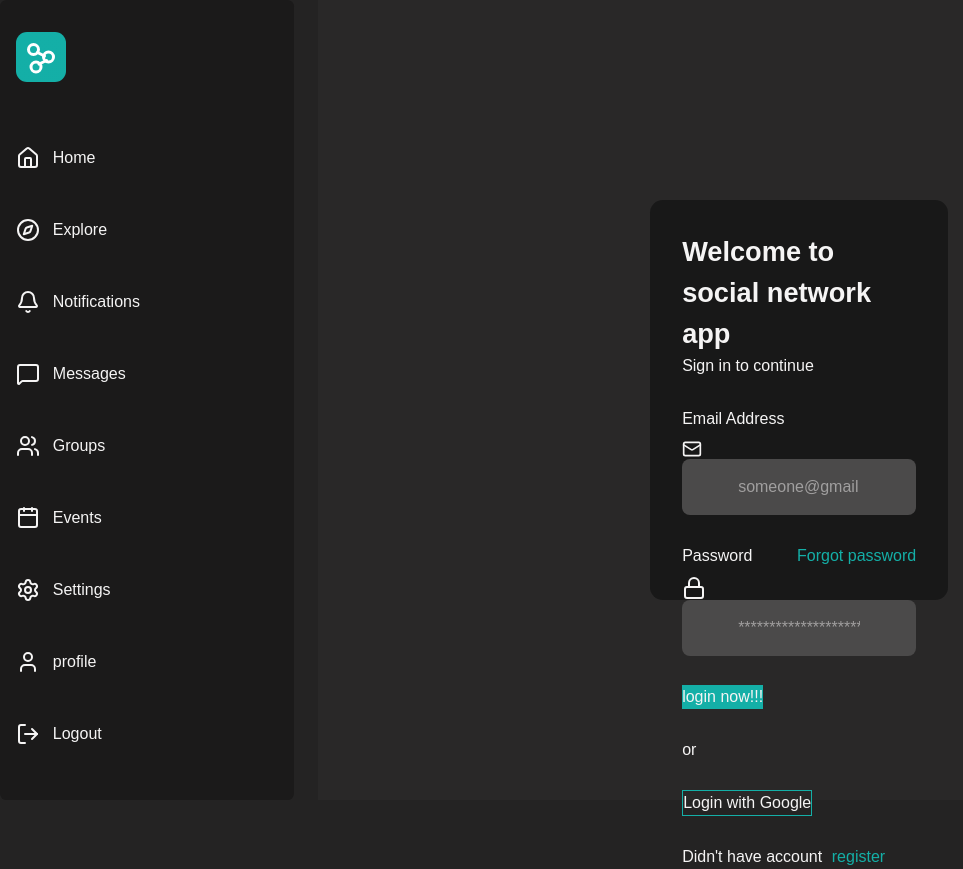
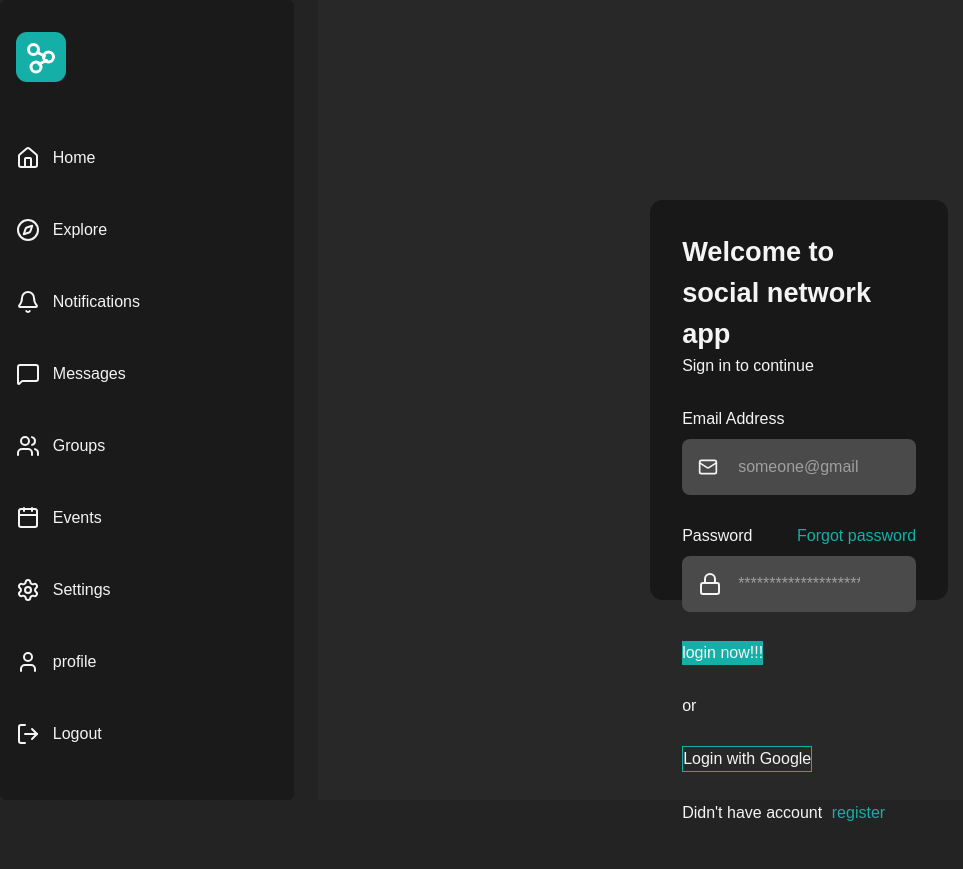
Before and after one commit to Astra-max/social-app, a Next.js app in the folder front-end/: page /view/Home in a window 1280 px wide. Shown: the whole page, without its empty margins (0-963 px from the left). After the commit the page ends 825 px from the top, so only its background shows below. Built offline with nearby package versions, Linux system fonts and the light colour scheme.

Commit message:
style: added object type styles to pass to react lucide icon in loginUi

```diff
--- a/front-end/styles/style.ts
+++ b/front-end/styles/style.ts
@@ -1,3 +1,5 @@
+import { CSSProperties } from "react";
+
 export const navSideBar = {
     backgroundColor: "var(--fade-background)",
     flex: "0 0 23%",
@@ -39,3 +41,10 @@ export const btnFollowStyle = {
   padding: "0.4rem 0.7rem",
   borderRadius: "0.5rem",
 };
+
+export const insertIcon: CSSProperties = {
+    position: "absolute",
+    top: "50%",
+    left: "1rem",
+    transform: "translateY(-50%)",
+}
```
